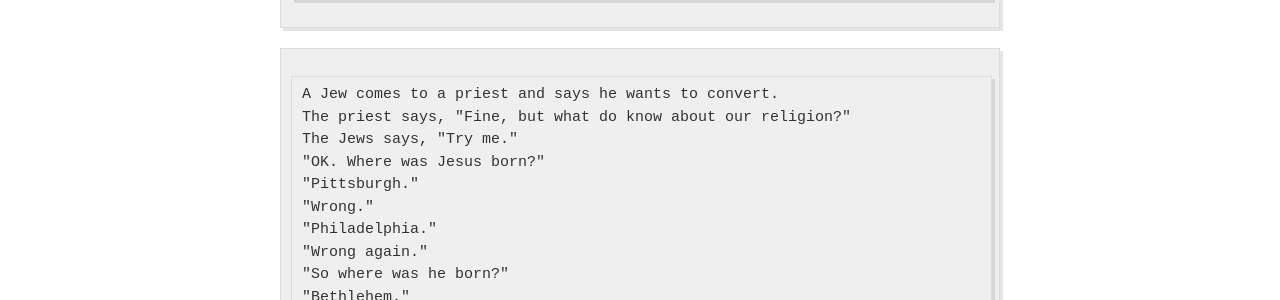
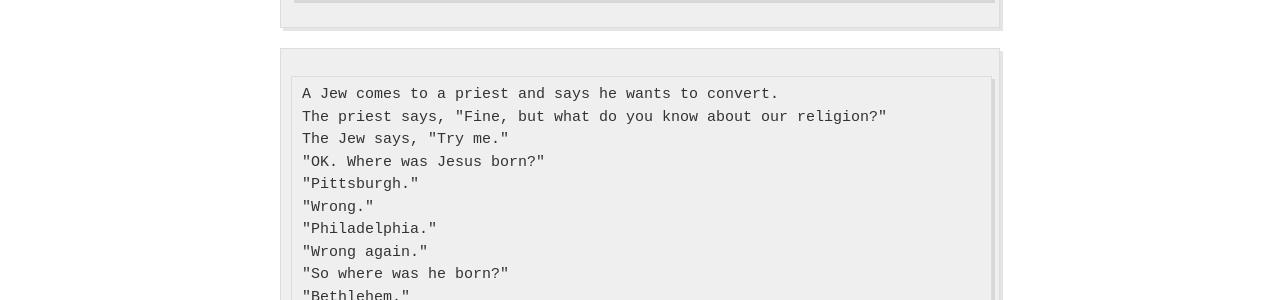
Before and after one commit to jvmallow/jvmallow.github.io, a Jekyll site: the page built from _posts/2025-05-31-Jewish_Humor.md, in a window 1280 px wide and 900 px high, scrolled down 8552 px. Shown: the part 265-565 px from the top of the window. Built offline with Jekyll 4.4.1, drawn with Linux system fonts in a browser that asks for light colours; a script that is not in the unit is left out; some of the changed text lies outside the part shown.

Commit message:
Update 2025-05-31-Jewish_Humor.md

```diff
--- a/_posts/2025-05-31-Jewish_Humor.md
+++ b/_posts/2025-05-31-Jewish_Humor.md
@@ -343,8 +343,8 @@ God: Moses, do what you want.
 
 ~~~~~
 A Jew comes to a priest and says he wants to convert.
-The priest says, "Fine, but what do know about our religion?"
-The Jews says, "Try me."
+The priest says, "Fine, but what do you know about our religion?"
+The Jew says, "Try me."
 "OK. Where was Jesus born?"
 "Pittsburgh."
 "Wrong."
```
